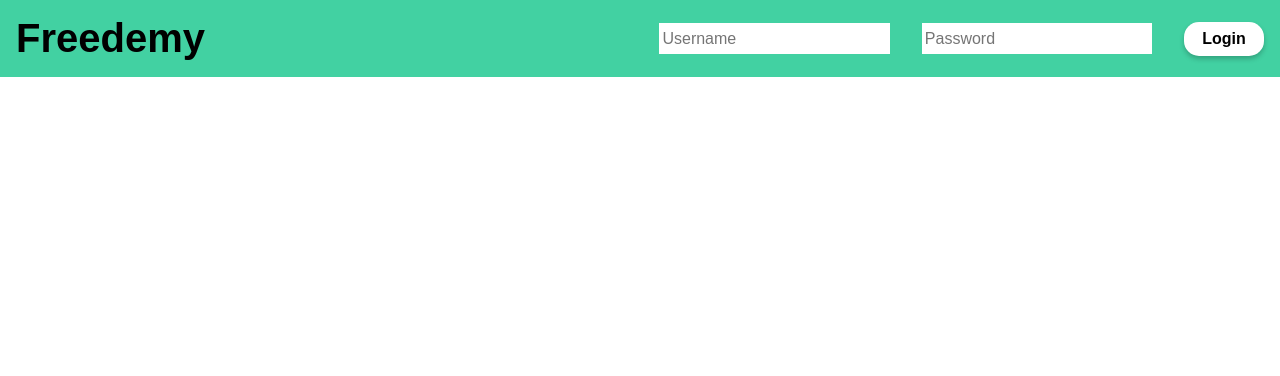
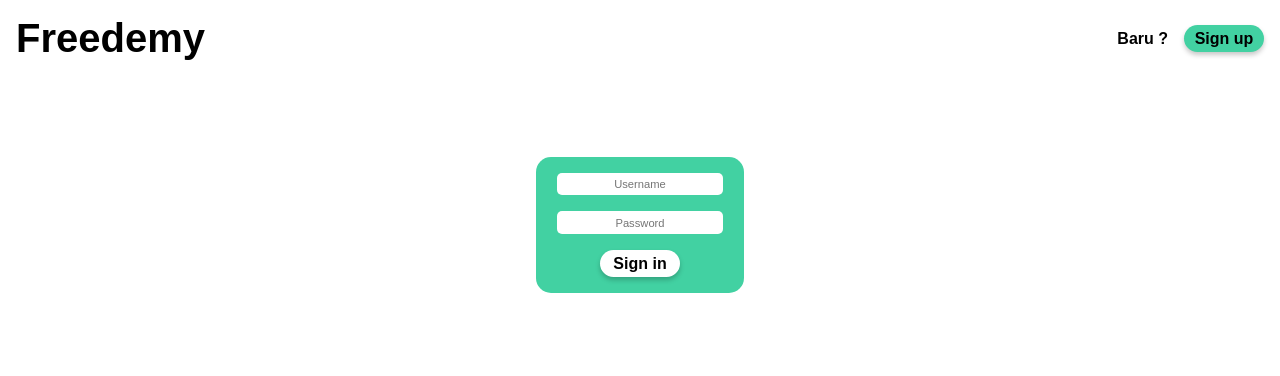
Before and after one commit to aldiinugroho/Freedemy, a website: page view/index.html in a window 1280 px wide. Drawn offline with Linux system fonts and the light colour scheme.

Commit message:
better update

```diff
--- a/view/index.css
+++ b/view/index.css
@@ -4,26 +4,10 @@ body{
     font-family: Arial, Helvetica, sans-serif;
 }
 
-.Signup:hover{
-    background-color: rgb(101, 160, 160);
-    box-shadow: 0 5px 15px 2px rgba(0, 0, 0, 0.466);
-}
-
-.Signup{
-    background-color: rgb(101, 160, 160);
+.LoginDsign{
+    background-color: rgb(66, 209, 162);
     width: 5rem;
-    padding: 0.5rem;
-    font-size: 1rem;
-    border-radius: 15px;
-    color: black;
-    box-shadow: 0 3px 5px 0 rgba(0, 0, 0, 0.219);
-    transition: 0.4s ease-in-out;
-}
-
-.Login{
-    background-color: white;
-    width: 5rem;
-    padding: 0.5rem;
+    padding: 0.3rem;
     font-size: 1rem;
     border-radius: 15px;
     color: black;
@@ -34,9 +18,26 @@ body{
     font-weight: bold;
 }
 
-.Login:hover{
+.LoginDsign:hover{
     box-shadow: 0 5px 15px 2px rgba(0, 0, 0, 0.466);
-    color: rgb(66, 209, 162);
+}
+
+.LoginDsignn{
+    background-color: white;
+    width: 5rem;
+    padding: 0.3rem;
+    font-size: 1rem;
+    border-radius: 15px;
+    color: black;
+    box-shadow: 0 3px 5px 0 rgba(0, 0, 0, 0.219);
+    transition: 0.4s ease-in-out;
+    border: none;
+    cursor: pointer;
+    font-weight: bold;
+}
+
+.LoginDsignn:hover{
+    box-shadow: 0 5px 15px 2px rgba(0, 0, 0, 0.466);
 }
 
 /* paragraph */
@@ -54,26 +55,50 @@ body{
     background-color: rgb(66, 209, 162);
 }
 
-.contSOL{
+.contSOLS{
     display: flex;
-    justify-content: flex-end;
+    flex-wrap: wrap;
     align-items: center;
 }
 
+.contSOLS>div{
+    padding: 0.5rem;
+}
+
+.contSOL{
+    background-color: rgb(66, 209, 162);
+    width: 12rem;
+    border-radius: 15px;
+    padding: 0.5rem;
+    display: inline-block;
+}
+
 .contSOL>div{
-    padding: 1rem;
+    padding: 0.5rem;
 }
+
 
 .contHead{
     justify-content: space-between;
     display: flex;
     align-items: center;
-    background-color: rgb(66, 209, 162);
+    flex-wrap: wrap;
     height: auto;
+    width: 100%;
+    position: sticky;
+    top: 0;
+}
+
+.contHeader{
+    background-color: white;
+}
+
+.contHead>div{
+    padding: 0.5rem;
 }
 
 .logo{
-    margin: 1rem;
+    padding: 0.5rem;
     font-weight: bold;
     font-size: 2.5rem;
     color: black;
@@ -100,9 +125,10 @@ body{
 }
 
 input{
-    width: 14rem;
-    height: 1.5rem;
-    font-size: 1rem;
+    width: 10rem;
+    height: 1rem;
+    font-size: 0.7rem;
+    border-radius: 5px;
 }
 
 .sbmbtn{
@@ -122,11 +148,14 @@ input{
 /* LINK edit */
 a {
     text-decoration: none;
+    color: black;
 }
 
 input{
     border: none;
     padding: 0.2rem;
+    outline: none;
+    text-align: center;
 }
 
 /* error handling */
@@ -140,3 +169,16 @@ input{
     height: 10rem;
     background-color: rgb(66, 209, 162);
 }
+
+/* footer */
+.footer{
+    position: fixed;
+    background-color: rgb(233, 223, 205);
+    width: 100%;
+    bottom: 0;
+    left: 0;
+}
+
+.pad{
+    padding: 5rem;
+}
--- a/view/index.html
+++ b/view/index.html
@@ -14,14 +14,28 @@
 </style>
 <body>
 
-    <div class="contHead">
+    <!-- Header -->
+    <div class="contHeader">
+        <div class="contHead">
 
-        <div>
-            <a href="/home"><p class="logo">Freedemy</p></a>
+            <div>
+                <a href="/home"><p class="logo">Freedemy</p></a>
+            </div>
+
+            <div class="contSOLS">
+                <div>
+                    <P style="font-weight: bold;">Baru ?</P>
+                </div>
+
+                <div>
+                    <button class="LoginDsign"><a href="/signup">Sign up</a></button>
+                </div>
+            </div>
+
+
         </div>
 
-        <div class="bgcol">
-
+        <div class="pad">
             <form action="/error" method="POST">
                 <div class="contSOL">
                     <div>
@@ -33,19 +47,20 @@
                     </div>
 
                     <div>
-                        <button class="Login">Login</button>
+                        <button class="LoginDsignn">Sign in</button>
                     </div>
-
                 </div>
 
             </form>
+        </div>
 
-            <!-- <div>
-                <a href="./signup.html"><p class="Signup">Sign Up</p></a>
-            </div> -->
+    </div>
 
-        </div>
-    </div>
+
+    <!-- footer -->
+    <!-- <div class="footer">
+        <p>footer</p>
+    </div> -->
 
 </body>
 </html>
```
Also changed, not shown: view/signup.html (+2 -2 lines).
